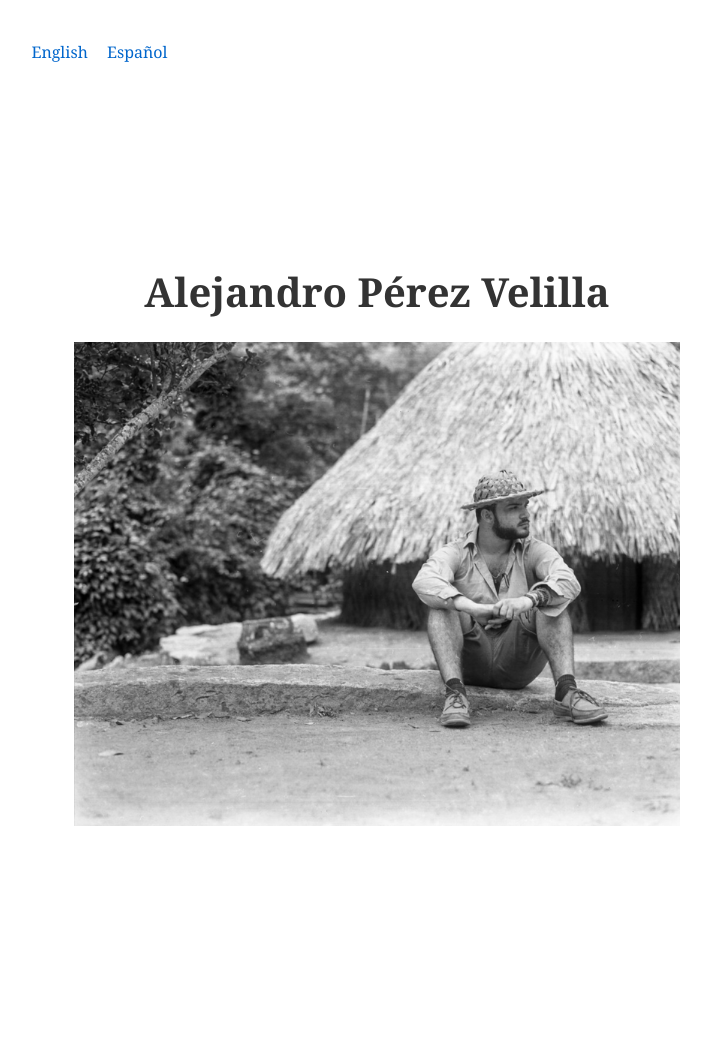
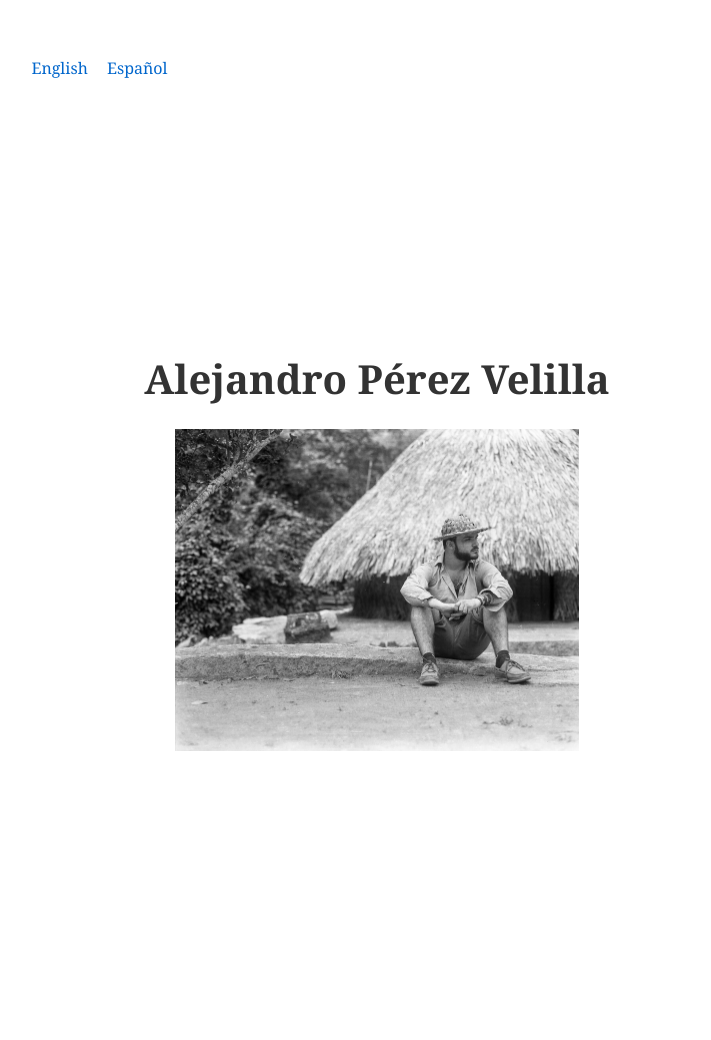
Before and after one commit to datadreamscorp/datadreamscorp.github.io, a Jekyll site: the page built from index.md, in a window 1280 px wide. Shown: the whole page, without its empty margins (533-1244 px from the left). Built offline with Jekyll 4.4.1, drawn with Linux system fonts in a browser that asks for light colours.

Commit message:
still trying

```diff
--- a/assets/landing.css
+++ b/assets/landing.css
@@ -1,37 +1,44 @@
-/* General reset for the landing page to avoid inherited styles */
-* {
-    margin: 0;
-    padding: 0;
+/* Reset styles for specific elements on the landing page to avoid inheritance issues */
+*, *::before, *::after {
     box-sizing: border-box;
 }
 
-/* Container for the entire landing content */
+/* Full-screen container with centered content */
 .landing-container {
     display: flex;
     flex-direction: column;
+    justify-content: center;
     align-items: center;
-    justify-content: center;
     text-align: center;
     height: 100vh;
     width: 100vw;
+    padding: 20px;
 }
 
-/* Styling for the header inside the landing-container */
-.landing-container .text-and-image h2 {
-    font-size: 2.5em; /* Larger font size for the headline */
-    margin-bottom: 20px; /* Space between the text and the image */
+/* Header style adjustments */
+.landing-container h2 {
+    font-size: 2.5em;  /* Increase font size for better visibility */
+    color: #333;  /* Dark gray color for contrast */
+    margin: 0 0 20px 0;  /* Space below the header */
 }
 
-/* Image styling adjusted for responsiveness */
-.landing-container .text-and-image img {
-    max-width: 75%; /* Control the image size on larger screens */
-    height: auto; /* Maintain aspect ratio */
-    margin-bottom: 20px; /* Space below the image */
+/* Responsive image adjustments */
+.landing-container img {
+    max-width: 80%;  /* Limiting width to 80% for better view */
+    height: auto;  /* Maintain aspect ratio */
+    margin-top: 20px;  /* Space above the image */
 }
 
-/* Responsive adjustments for smaller screens */
-@media (max-width: 768px) {
-    .landing-container .text-and-image img {
-        max-width: 95%; /* Allow image to take more width on smaller screens */
+/* Media query for larger screens to adjust image size */
+@media (min-width: 1024px) {
+    .landing-container img {
+        max-width: 50%;  /* Reduce image size on larger screens */
     }
 }
+
+/* Media query for smaller screens to adjust image size */
+@media (max-width: 768px) {
+    .landing-container img {
+        max-width: 90%;  /* Allow larger images on smaller screens */
+    }
+}
```
